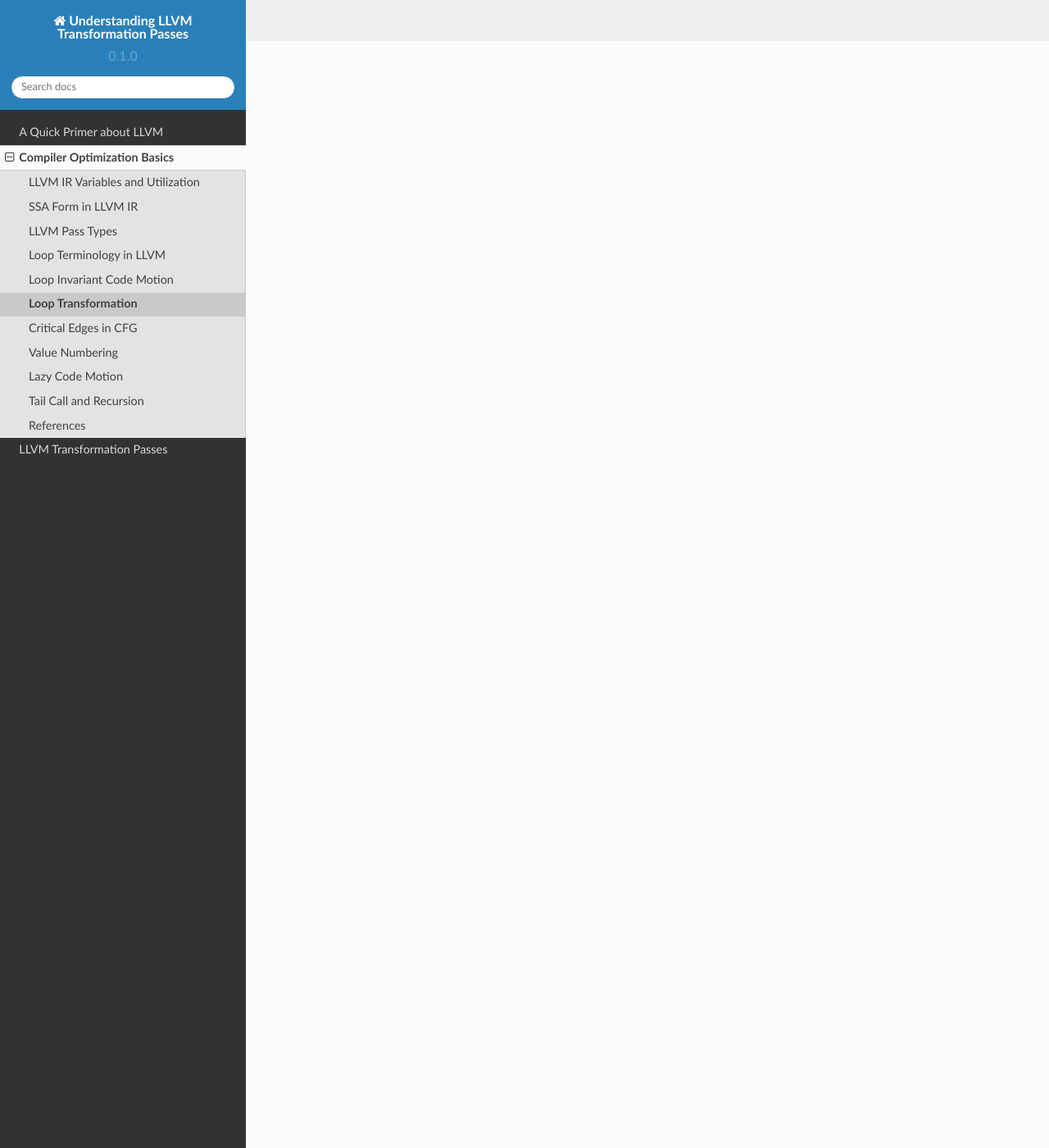
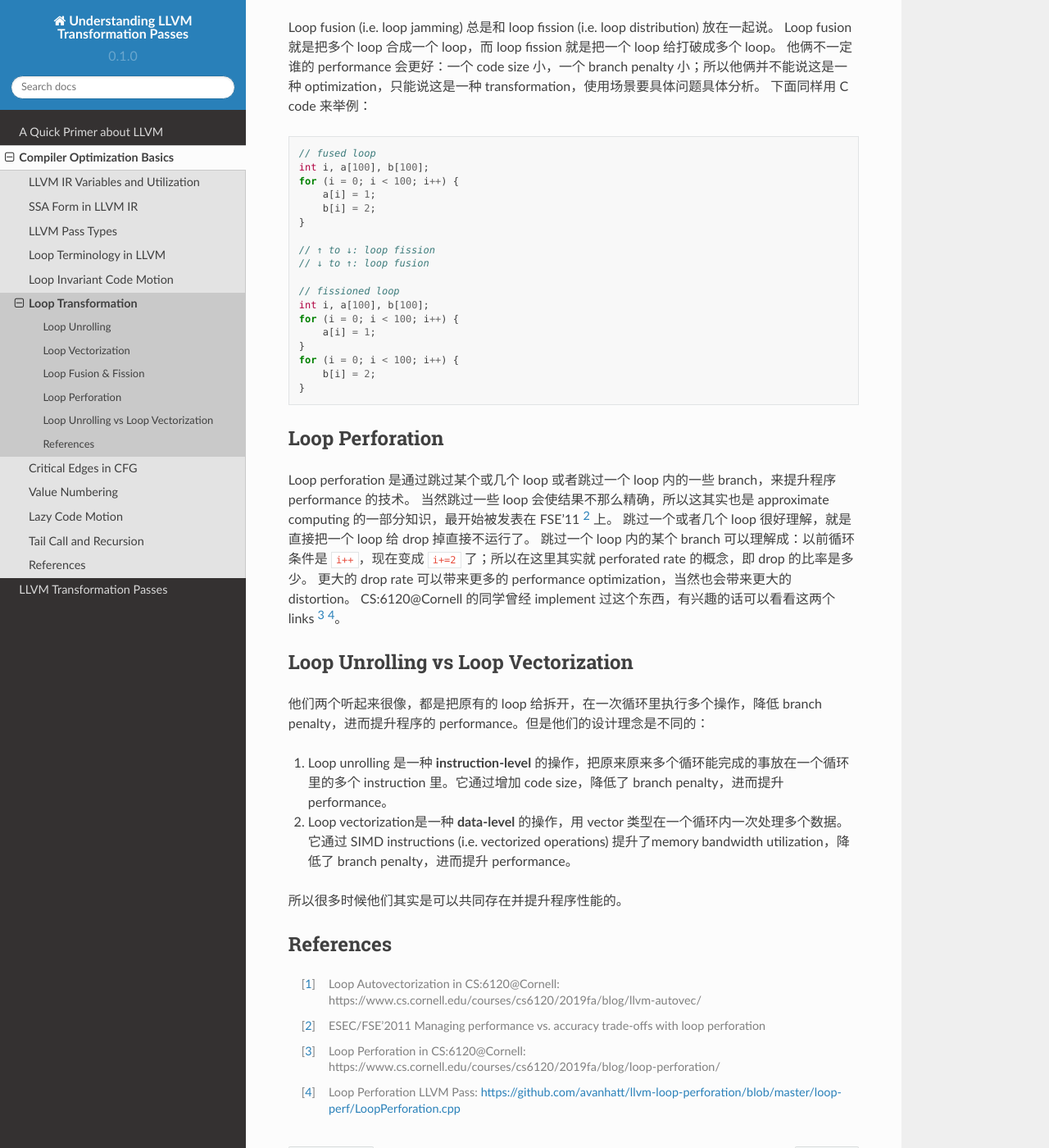
Before and after one commit to hyfshishen/understanding-llvm-transformation-passes, a Sphinx documentation site: the page built from docs/source/compiler-basics/loop-transformation.rst, in a window 1280 px wide and 1400 px high, scrolled down 1350 px. Shown: the whole window at 82% size. Built offline with Sphinx 7.4.7 and the Read the Docs theme 2.0.0, drawn with Linux system fonts in a browser that asks for light colours; some of the changed text lies outside the part shown.

Commit message:
updating

```diff
--- a/docs/source/compiler-basics/loop-invariant-code-motion.rst
+++ b/docs/source/compiler-basics/loop-invariant-code-motion.rst
@@ -56,5 +56,5 @@ LICM 的原理其实很简单，就是把 loop 中不跟随 iteration 改变的
 
 References
 --------
-.. [#ref1] Loop invariant code motion: https://en.wikipedia.org/wiki/Loop-invariant_code_motion
+.. [#ref1] Loop Invariant Code Motion: https://en.wikipedia.org/wiki/Loop-invariant_code_motion
 .. [#ref2] LICM in CS:6120@Cornell: https://www.cs.cornell.edu/courses/cs6120/2019fa/blog/loop-reduction/
--- a/docs/source/compiler-basics/loop-transformation.rst
+++ b/docs/source/compiler-basics/loop-transformation.rst
@@ -1,2 +1,112 @@
 Loop Transformation
 =====
+
+Loop transformation 是一系列 compiler 层级修改 loop structure 的技术。
+它可以 achieving better cache utilization，reducing loop overhead，亦或者 optimizing data access patterns，进而优化 overall program exectuion。
+我们接下来结合代码样例，介绍一些比较常见的 loop transformation techniques。
+
+Loop Unrolling
+--------
+Loop unrolling 其实就是把 loop 按照不同的 stride 给展开。
+虽然增大了 code size，但是降低了 branch penalty 的开销。
+当然，如果增大的 code size 太大的话，这个技术就得不偿失了。
+下面用一段 C code 来举个例子。
+
+.. code-block:: C
+
+    // original loop
+    int x;
+    for (x = 0; x < 100; x++)
+    {
+        delete(x);
+    }
+
+    // loop after unrolling (stride size = 4)
+    int x;
+    for (x = 0; x < 100; x += 5 )
+    {
+        delete(x);
+        delete(x + 1);
+        delete(x + 2);
+        delete(x + 3);
+        delete(x + 4);
+    }
+
+Loop Vectorization
+--------
+Loop vectorization 用 vector instruction 一次处理 loop 中的多个数据，通过提升 memory bandwidth utilization 进而降低 loop 内循环次数（i.e. branch penalty），进而提升程序的 overall performance。
+它的本质其实是一种SIMD (single instruction multiple data) 的思想。
+下面同样用一段 C code 举例解释一下：
+
+.. code-block:: C
+
+    // original loop
+    for (int i = 0; i < n; i++) {
+        a[i] = b[i] + c[i];
+    }
+
+    // loop after vectorization
+    for (int i = 0; i < n; i += 4) {
+        __m128d b_vec = _mm_load_pd(&b[i]);
+        __m128d c_vec = _mm_load_pd(&c[i]);
+        __m128d sum_vec = _mm_add_pd(b_vec, c_vec);
+        _mm_store_pd(&a[i], sum_vec);
+    }
+
+本来 loop 要执行 ``n`` 次，不过这里使用了 vector 类型的 instruction，而且每个 vector 都包含四个 int 型的数字。
+这样，loop 的每个 iteration 都可以进行四倍的计算量，从而使 loop 循环的次数减小到了原来的四分之一。
+关于 loop Vectorization 还有一个例子。原理和上面例子相同，也可以参考一下 [#ref1]_。
+
+Loop Fusion & Fission
+--------
+
+Loop fusion (i.e. loop jamming) 总是和 loop fission (i.e. loop distribution) 放在一起说。
+Loop fusion 就是把多个 loop 合成一个 loop，而 loop fission 就是把一个 loop 给打破成多个 loop。
+他俩不一定谁的 performance 会更好：一个 code size 小，一个 branch penalty 小；所以他俩并不能说这是一种 optimization，只能说这是一种 transformation，使用场景要具体问题具体分析。
+下面同样用 C code 来举例：
+
+.. code-block:: C
+
+    // fused loop
+    int i, a[100], b[100];
+    for (i = 0; i < 100; i++) {
+        a[i] = 1;
+        b[i] = 2;
+    }
+
+    // ↑ to ↓: loop fission
+    // ↓ to ↑: loop fusion
+
+    // fissioned loop
+    int i, a[100], b[100];
+    for (i = 0; i < 100; i++) {
+        a[i] = 1;
+    }
+    for (i = 0; i < 100; i++) {
+        b[i] = 2;
+    }
+
+Loop Perforation
+--------
+Loop perforation 是通过跳过某个或几个 loop 或者跳过一个 loop 内的一些 branch，来提升程序 performance 的技术。
+当然跳过一些 loop 会使结果不那么精确，所以这其实也是 approximate computing 的一部分知识，最开始被发表在 FSE’11 [#ref2]_ 上。
+跳过一个或者几个 loop 很好理解，就是直接把一个 loop 给 drop 掉直接不运行了。
+跳过一个 loop 内的某个 branch 可以理解成：以前循环条件是 ``i++``，现在变成 ``i+=2`` 了；所以在这里其实就 perforated rate 的概念，即 drop 的比率是多少。
+更大的 drop rate 可以带来更多的 performance optimization，当然也会带来更大的 distortion。
+CS:6120@Cornell 的同学曾经 implement 过这个东西，有兴趣的话可以看看这两个 links [#ref3]_ [#ref4]_。
+
+Loop Unrolling vs Loop Vectorization
+--------
+他们两个听起来很像，都是把原有的 loop 给拆开，在一次循环里执行多个操作，降低 branch penalty，进而提升程序的 performance。但是他们的设计理念是不同的：
+
+1. Loop unrolling 是一种 **instruction-level** 的操作，把原来原来多个循环能完成的事放在一个循环里的多个 instruction 里。它通过增加 code size，降低了 branch penalty，进而提升 performance。
+2. Loop vectorization是一种 **data-level** 的操作，用 vector 类型在一个循环内一次处理多个数据。它通过 SIMD instructions (i.e. vectorized operations) 提升了memory bandwidth utilization，降低了 branch penalty，进而提升 performance。
+
+所以很多时候他们其实是可以共同存在并提升程序性能的。
+
+References
+--------
+.. [#ref1] Loop Autovectorization in CS:6120@Cornell: https://www.cs.cornell.edu/courses/cs6120/2019fa/blog/llvm-autovec/
+.. [#ref2] ESEC/FSE'2011 Managing performance vs. accuracy trade-offs with loop perforation
+.. [#ref3] Loop Perforation in CS:6120@Cornell: https://www.cs.cornell.edu/courses/cs6120/2019fa/blog/loop-perforation/
+.. [#ref4] Loop Perforation LLVM Pass: https://github.com/avanhatt/llvm-loop-perforation/blob/master/loop-perf/LoopPerforation.cpp
```
